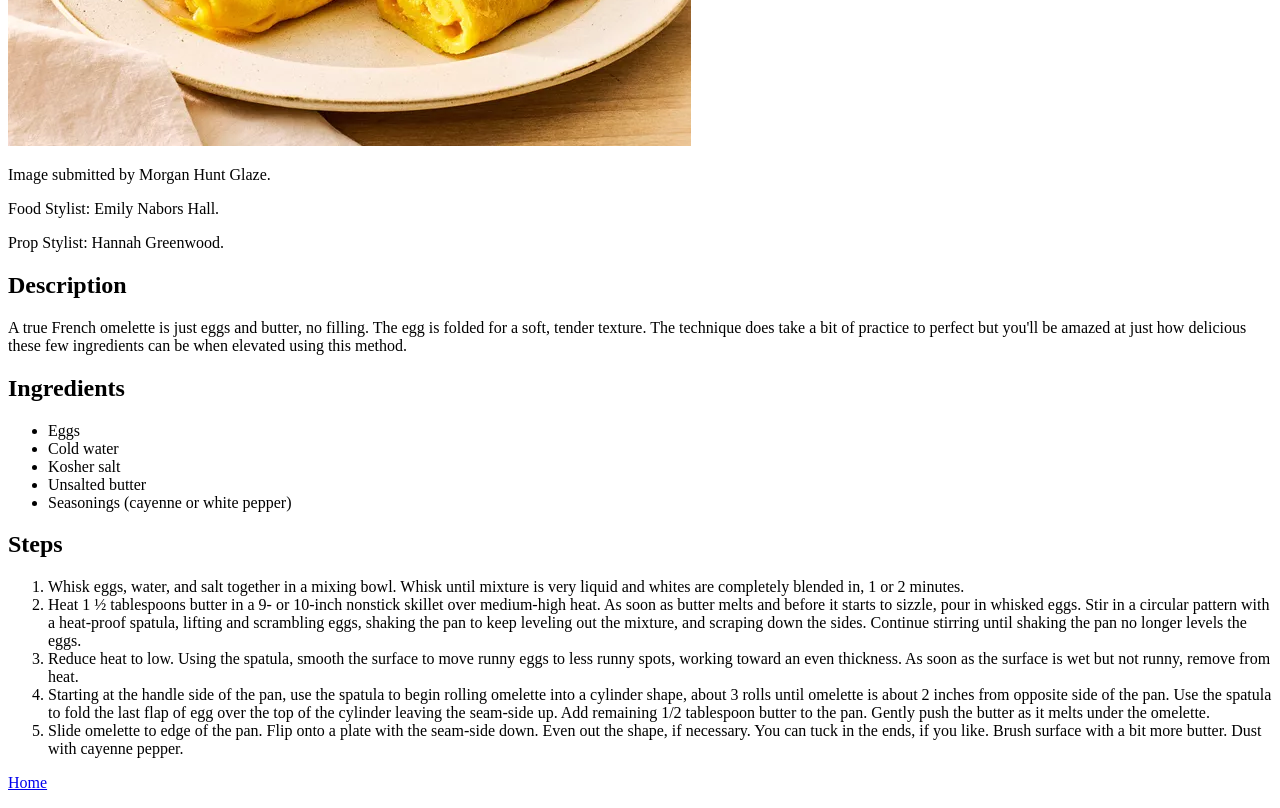
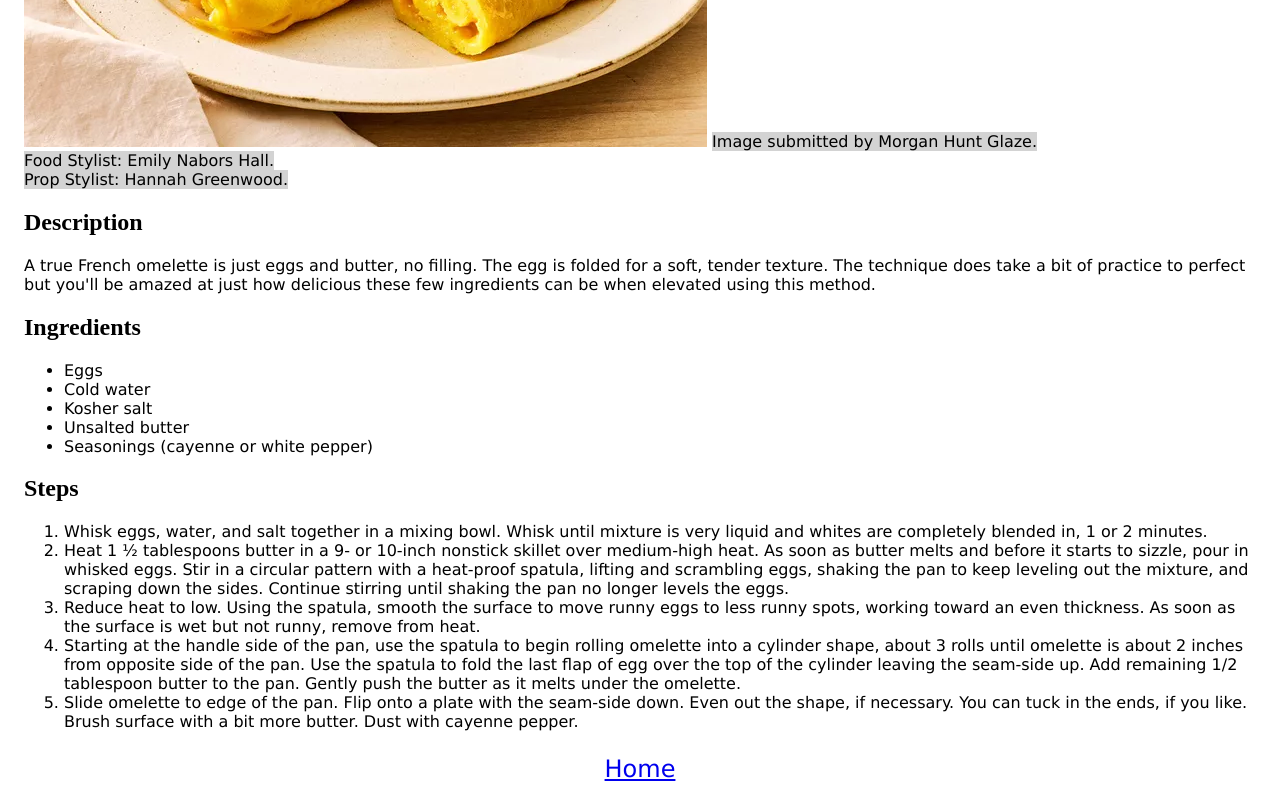
Before and after one commit to ChinZJ/TheOdinProject, a plain HTML site: page odin-recipes/recipes/FrenchOmelette.html in a window 1280 px wide. Shown: the part 480-1288 px from the top of the page. Drawn offline with Linux system fonts and the light colour scheme.

Commit message:
Add color to disclaimer and credits and resize home link

```diff
--- a/odin-recipes/recipes/FrenchOmelette.html
+++ b/odin-recipes/recipes/FrenchOmelette.html
@@ -4,25 +4,22 @@
     <head>
         <meta charset="UTF-8">
         <title>Project: Recipes</title>
+        <link rel="stylesheet" href="../style.css">
     </head>
 
     <body>
         <h1>French Omelette</h1>
 
-        <p><strong>Disclaimer:</strong> all of the contents provided are obtained from
+        <p class="disclaimer"><strong>Disclaimer:</strong> all of the contents provided are obtained from
             <a href="https://www.allrecipes.com/recipe/257918/chef-johns-french-omelette/">here</a>.
             <strong>None</strong> of the contents provided are original.
         </p>
 
         <img src="../images/FrenchOmelette.jpg"
             alt="An image of Mac and Cheese submitted by fabeveryday">
-        <p>
-            Image submitted by Morgan Hunt Glaze.
-        </p>
-        <p>
-            Food Stylist: Emily Nabors Hall.
-        </p>
-        <p>
+        <p class="image">
+            Image submitted by Morgan Hunt Glaze.<br>
+            Food Stylist: Emily Nabors Hall.<br>
             Prop Stylist: Hannah Greenwood.
         </p>
 
@@ -74,7 +71,7 @@
                     Brush surface with a bit more butter. Dust with cayenne pepper.</li>
         </ol>
 
-        <p>
+        <p class="home">
             <a href="../index.html">Home</a>
         </p>
     </body>
--- /dev/null
+++ b/odin-recipes/style.css
@@ -0,0 +1,39 @@
+html {
+    box-sizing: border-box;
+
+    margin: 0px 16px;
+}
+
+*,
+*::before,
+*::after {
+    box-sizing: inherit;
+}
+
+h1,
+h2,
+h3 {
+    font-family: "Georgia, serif;"
+}
+
+body {
+    font-family: Verdana, Geneva, sans-serif;
+}
+
+.disclaimer {
+    background-color: rgb(255, 175, 175);
+}
+
+.image {
+    background-color: lightgrey;
+    display: inline;
+}
+
+.home {
+    font-size: 24px;
+    text-align: center;
+}
+
+.home a {
+    display: block;
+}
```
Also changed, not shown: odin-recipes/index.html (+2 -1 lines), odin-recipes/recipes/Lasagna.html (+4 -3 lines), odin-recipes/recipes/MacAndCheese.html (+4 -3 lines).
